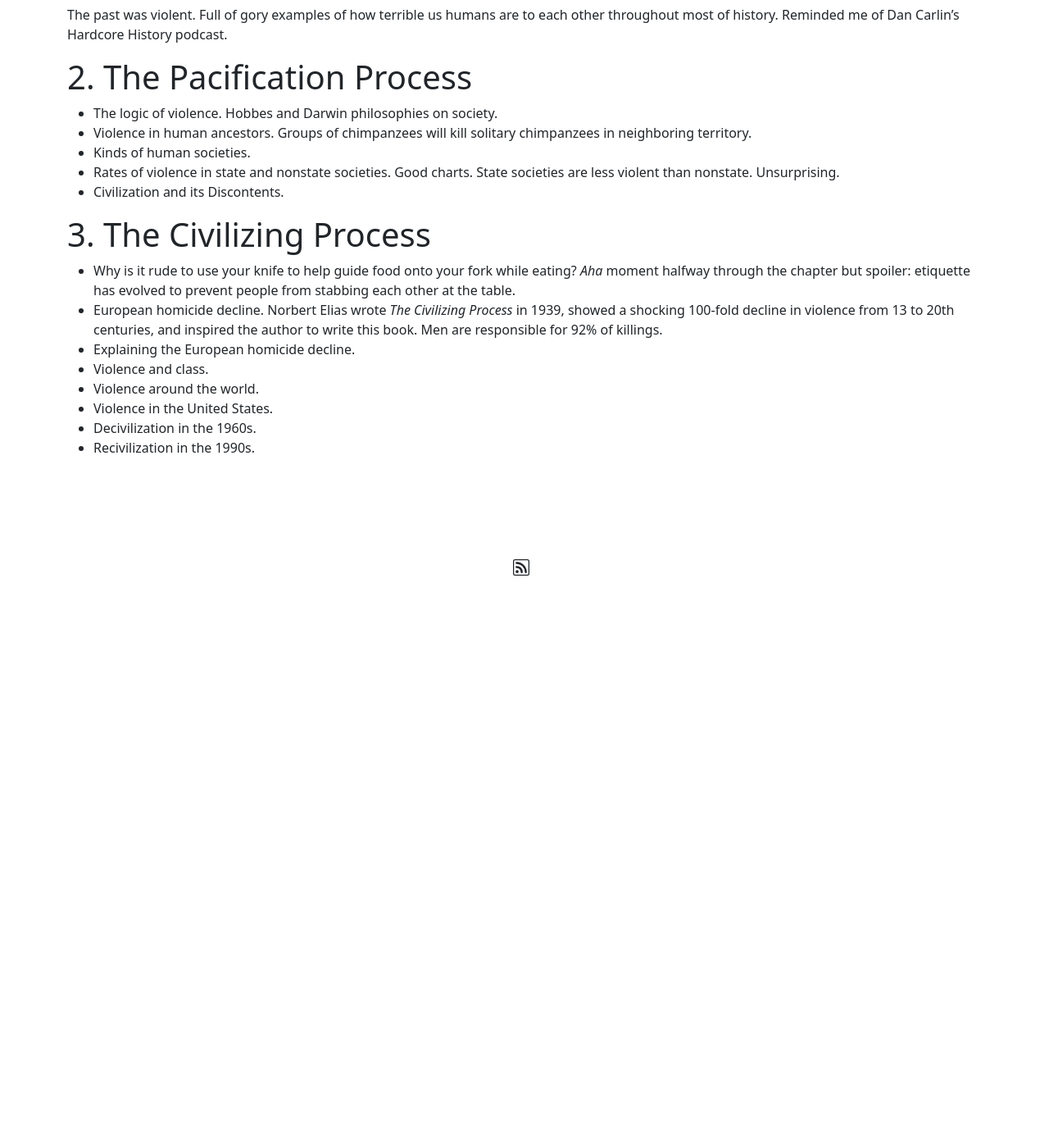
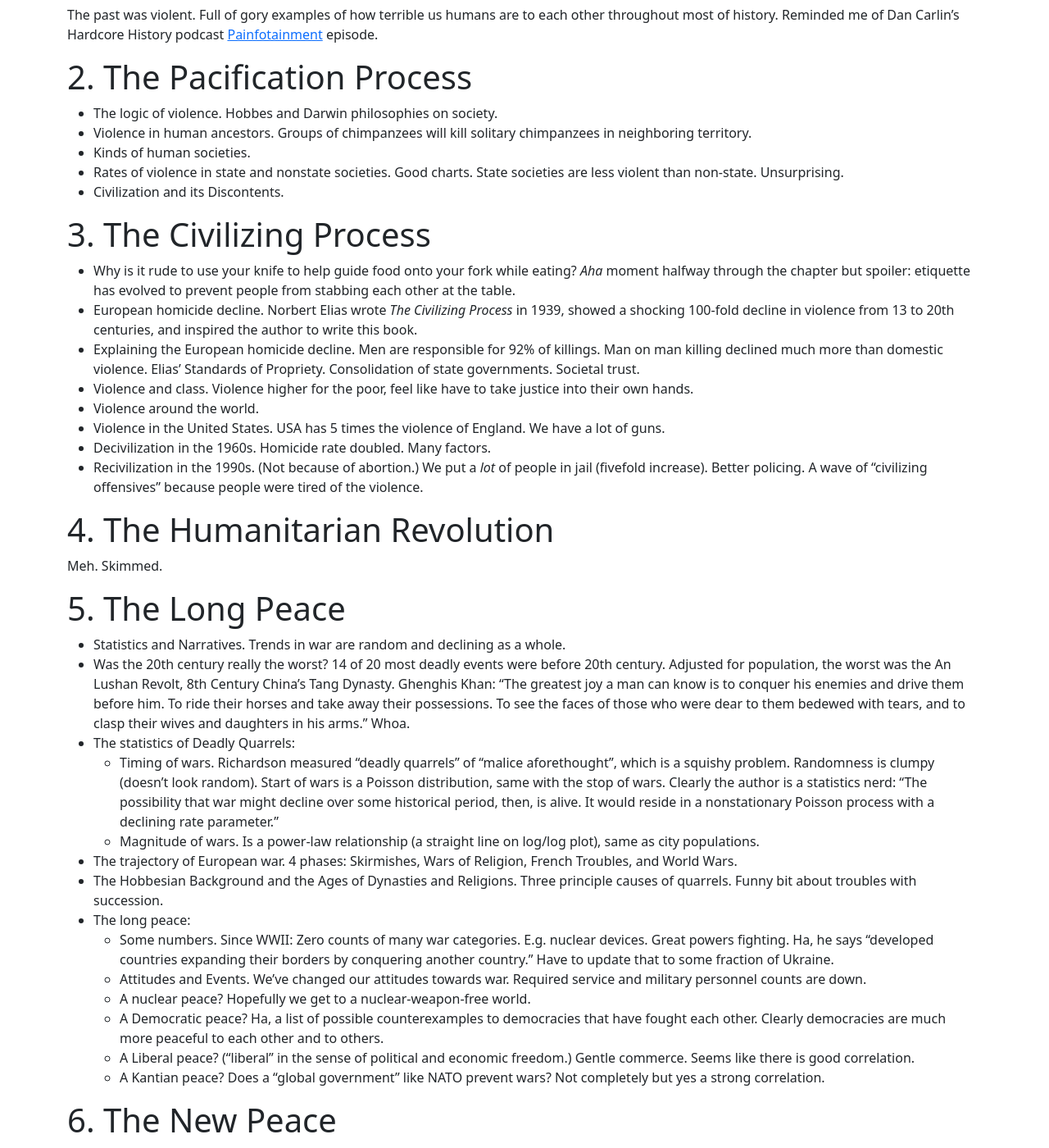
Before and after one commit to matthewdrees/matthewdrees.github.io, a Jekyll site: the page built from _posts/2023-07-28-the-better-angels-of-our-nature.md, in a window 1280 px wide and 1400 px high, scrolled down 682 px. Shown: the whole window at 82% size. Built offline with Jekyll 4.4.1, drawn with Linux system fonts in a browser that asks for light colours; before the commit the page ends 1312 px from its top, so only the background shows below that; some of the changed text lies outside the part shown.

Commit message:
Updated notes.

```diff
--- a/_posts/2023-07-28-the-better-angels-of-our-nature.md
+++ b/_posts/2023-07-28-the-better-angels-of-our-nature.md
@@ -11,21 +11,49 @@ By Steven Pinker.
 Christmas gift. 700 pages of small print can be summed up neatly by the subtitle of the book: Violence has declined. There are a lot of interesting nuggets and turns of phrase in this book, but there really could be more editorial restraint.
 
 # 1. A Foreign Country
-The past was violent. Full of gory examples of how terrible us humans are to each other throughout most of history. Reminded me of Dan Carlin's Hardcore History podcast.
+The past was violent. Full of gory examples of how terrible us humans are to each other throughout most of history. Reminded me of Dan Carlin's Hardcore History podcast [Painfotainment](https://www.dancarlin.com/product/hardcore-history-61-blitz-painfotainment/) episode.
 
 # 2. The Pacification Process
 * The logic of violence. Hobbes and Darwin philosophies on society.
 * Violence in human ancestors. Groups of chimpanzees will kill solitary chimpanzees in neighboring territory.
 * Kinds of human societies.
-* Rates of violence in state and nonstate societies. Good charts. State societies are less violent than nonstate. Unsurprising.
+* Rates of violence in state and nonstate societies. Good charts. State societies are less violent than non-state. Unsurprising.
 * Civilization and its Discontents.
 
 # 3. The Civilizing Process
 * Why is it rude to use your knife to help guide food onto your fork while eating? *Aha* moment halfway through the chapter but spoiler: etiquette has evolved to prevent people from stabbing each other at the table.
-* European homicide decline. Norbert Elias wrote *The Civilizing Process* in 1939, showed a shocking 100-fold decline in violence from 13 to 20th centuries, and inspired the author to write this book. Men are responsible for 92% of killings.
-* Explaining the European homicide decline.
-* Violence and class.
+* European homicide decline. Norbert Elias wrote *The Civilizing Process* in 1939, showed a shocking 100-fold decline in violence from 13 to 20th centuries, and inspired the author to write this book.
+* Explaining the European homicide decline. Men are responsible for 92% of killings. Man on man killing declined much more than domestic violence. Elias' Standards of Propriety. Consolidation of state governments. Societal trust.
+* Violence and class. Violence higher for the poor, feel like have to take justice into their own hands.
 * Violence around the world.
-* Violence in the United States.
-* Decivilization in the 1960s.
-* Recivilization in the 1990s.
+* Violence in the United States. USA has 5 times the violence of England. We have a lot of guns.
+* Decivilization in the 1960s. Homicide rate doubled. Many factors.
+* Recivilization in the 1990s. (Not because of abortion.) We put a *lot* of people in jail (fivefold increase). Better policing. A wave of "civilizing offensives" because people were tired of the violence.
+
+# 4. The Humanitarian Revolution
+Meh. Skimmed.
+
+# 5. The Long Peace
+* Statistics and Narratives. Trends in war are random and declining as a whole.
+* Was the 20th century really the worst? 14 of 20 most deadly events were before 20th century. Adjusted for population, the worst was the An Lushan Revolt, 8th Century China's Tang Dynasty. Ghenghis Khan: "The greatest joy a man can know is to conquer his enemies and drive them before him. To ride their horses and take away their possessions. To see the faces of those who were dear to them bedewed with tears, and to clasp their wives and daughters in his arms." Whoa.
+* The statistics of Deadly Quarrels:
+  * Timing of wars. Richardson measured "deadly quarrels" of "malice aforethought", which is a squishy problem. Randomness is clumpy (doesn't look random). Start of wars is a Poisson distribution, same with the stop of wars. Clearly the author is a statistics nerd: "The possibility that war might decline over some historical period, then, is alive. It would reside in a nonstationary Poisson process with a declining rate parameter."
+  * Magnitude of wars. Is a power-law relationship (a straight line on log/log plot), same as city populations.
+* The trajectory of European war. 4 phases: Skirmishes, Wars of Religion, French Troubles, and World Wars.
+* The Hobbesian Background and the Ages of Dynasties and Religions. Three principle causes of quarrels. Funny bit about troubles with succession.
+* The long peace:
+  * Some numbers. Since WWII: Zero counts of many war categories. E.g. nuclear devices. Great powers fighting. Ha, he says "developed countries expanding their borders by conquering another country." Have to update that to some fraction of Ukraine.
+  * Attitudes and Events. We've changed our attitudes towards war. Required service and military personnel counts are down.
+  * A nuclear peace? Hopefully we get to a nuclear-weapon-free world.
+  * A Democratic peace? Ha, a list of possible counterexamples to democracies that have fought each other. Clearly democracies are much more peaceful to each other and to others.
+  * A Liberal peace? ("liberal" in the sense of political and economic freedom.) Gentle commerce. Seems like there is good correlation.
+  * A Kantian peace? Does a "global government" like NATO prevent wars? Not completely but yes a strong correlation.
+
+# 6. The New Peace
+
+Why do we think the world is worse now? "But mainly, I think, it comes form the innumeracy of our journalistic and intellectual culture."
+
+* The trajectory of war in the rest of the world.
+* The trajectory of genocide.
+* The trajectory of terrorism.
+* Where angels fear to tread.
```
